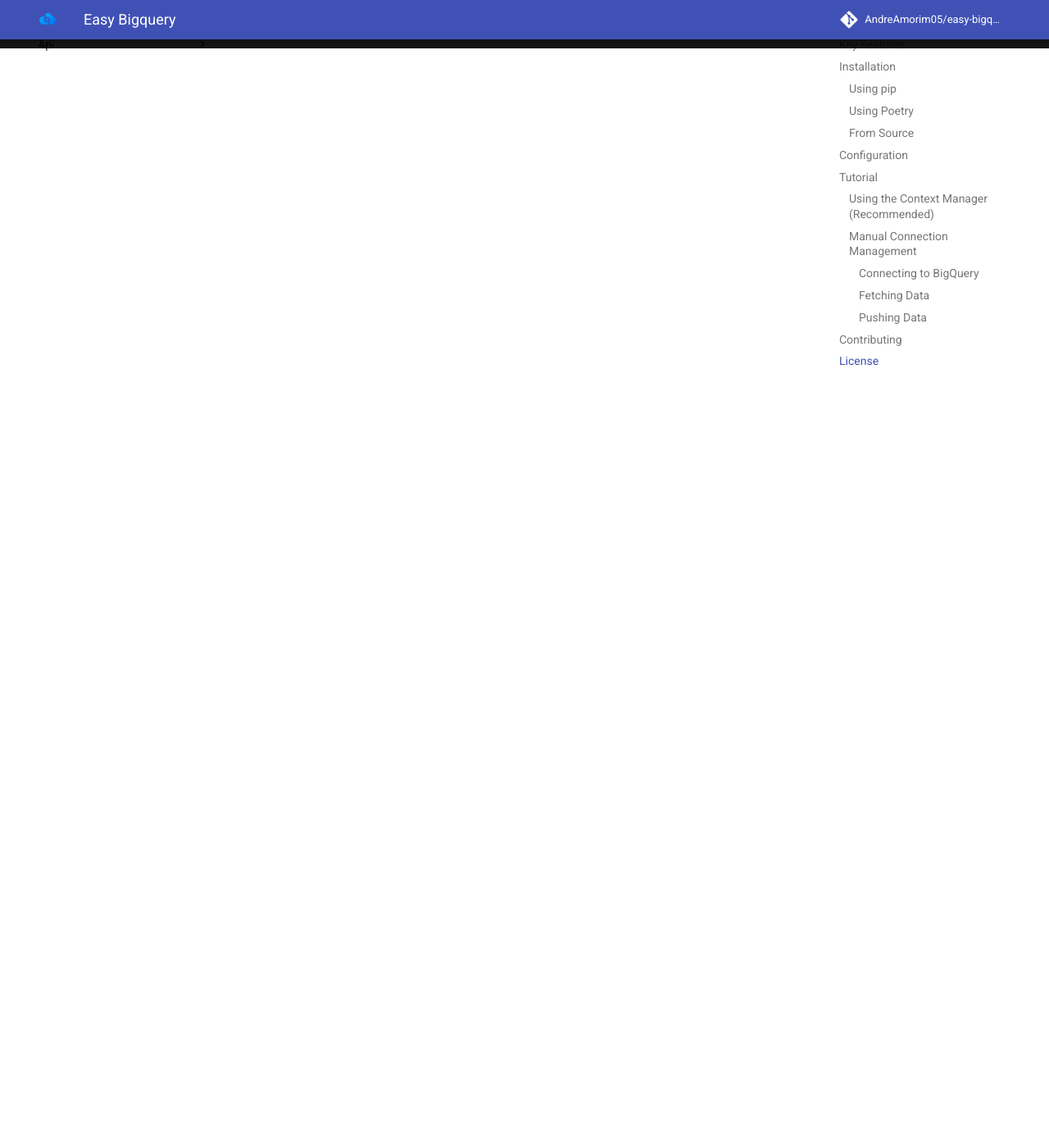
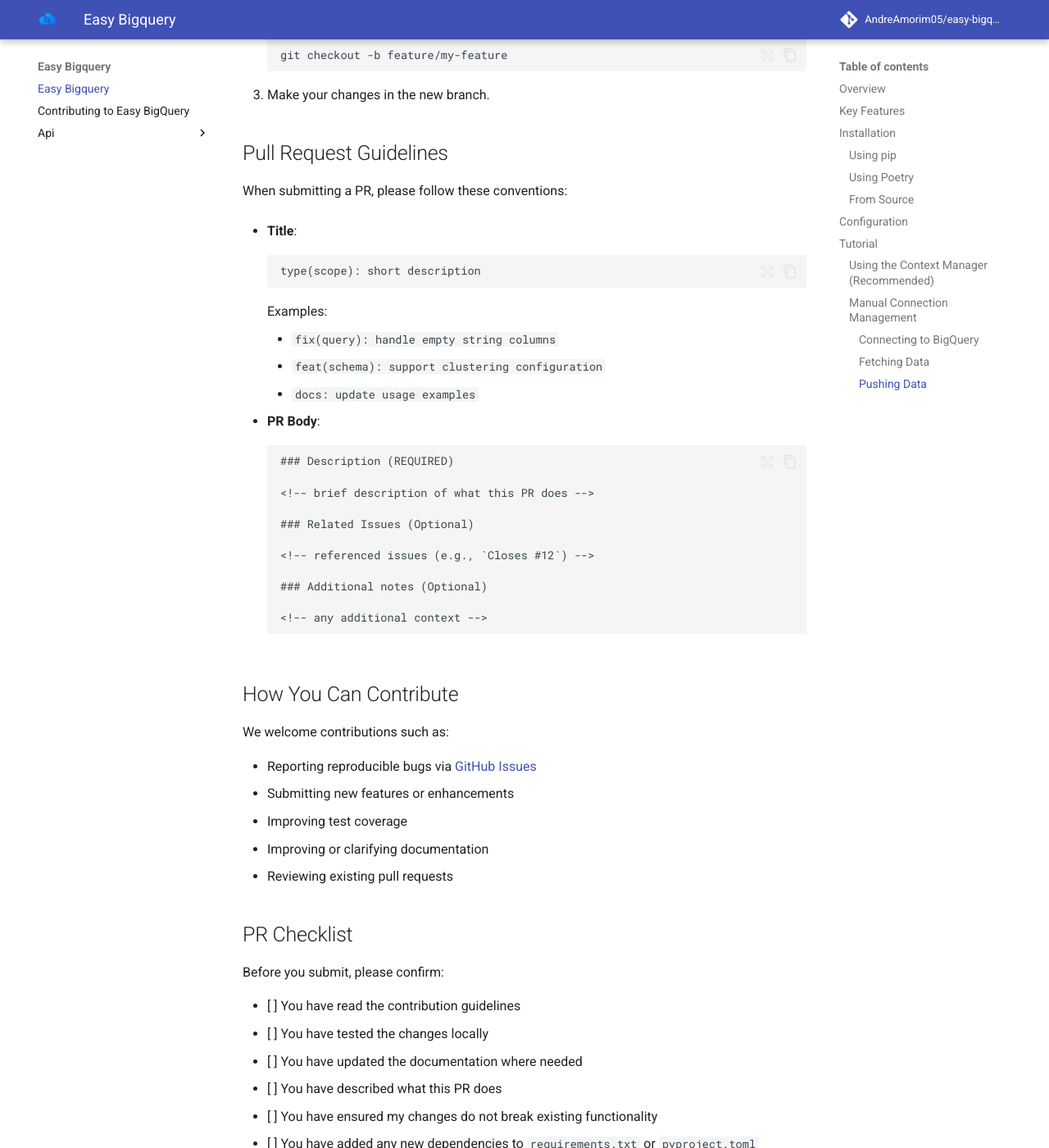
Before and after one commit to AndreAmorim05/easy-bigquery, an MkDocs documentation site: the page built from docs/index.md, in a window 1280 px wide and 1400 px high, scrolled down 4550 px. Shown: the whole window at 82% size. Built offline with MkDocs 1.6.1 and Material for MkDocs 9.7.7, drawn with Linux system fonts in a browser that asks for light colours; comment, search, counter and statistics services are not loaded; some of the changed text lies outside the part shown.

Commit message:
docs: Add contributing guide and pull request template
Description (REQUIRED)

This commit introduces a new contributing guide and a pull request template to help contributors understand how to contribute effectively to the project. The contributing guide provides detailed instructions on how to set up the development environment, coding standards, and the process for submitting contributions. The pull request template outlines the necessary information that should be included when submitting a pull request, ensuring consistency and clarity in contributions.

````diff
--- a/docs/index.md
+++ b/docs/index.md
@@ -171,9 +171,79 @@
     connector.close()
 ```
 
-## Contributing
+# Contributing to Easy BigQuery
 
-Contributions are welcome! Please open an issue or submit a pull request on our [GitHub repository](https://github.com/AndreAmorim05/easy-bigquery).
+Thank you for considering contributing! We welcome improvements, bug fixes, tests, and documentation. Please read below to understand how to get involved.
+
+
+
+## Getting Started
+
+1. **Fork** this repository and clone your fork locally.
+2. Create a new branch for your work:
+   ```bash
+   git checkout -b feature/my-feature
+   ```
+4. Make your changes in the new branch.
+
+## Pull Request Guidelines
+
+When submitting a PR, please follow these conventions:
+
+- **Title**:
+    ```
+    type(scope): short description
+    ```
+    Examples:
+    - `fix(query): handle empty string columns`
+    - `feat(schema): support clustering configuration`
+    - `docs: update usage examples`
+
+- **PR Body**:
+    ```
+    ### Description (REQUIRED)
+
+    <!-- brief description of what this PR does -->
+
+    ### Related Issues (Optional)
+
+    <!-- referenced issues (e.g., `Closes #12`) -->
+
+    ### Additional notes (Optional)
+
+    <!-- any additional context -->
+    ```
+
+## How You Can Contribute
+
+We welcome contributions such as:
+
+- Reporting reproducible bugs via [GitHub Issues](https://github.com/yourorg/easy-bigquery/issues)
+- Submitting new features or enhancements
+- Improving test coverage
+- Improving or clarifying documentation
+- Reviewing existing pull requests
+
+## PR Checklist
+
+Before you submit, please confirm:
+
+ - [ ] You have read the contribution guidelines
+ - [ ] You have tested the changes locally
+ - [ ] You have updated the documentation where needed
+ - [ ] You have described what this PR does
+ - [ ] You have ensured my changes do not break existing functionality
+ - [ ] You have added any new dependencies to `requirements.txt` or `pyproject.toml`
+ - [ ] You have checked for any merge conflicts
+ - [ ] You have ensured my code is compatible with Python 3.13+
+ - [ ] You have ensured my code is compatible with the latest version of BigQuery
+ - [ ] You have ensured my code is compatible with the latest version of Google Cloud SDK
+ - [ ] You have ensured my code is compatible with the latest version of Google Cloud Python libraries
+ - [ ] You have ensured my code is compatible with the latest version of Google Cloud BigQuery API
+
+## Questions?
+
+If you have questions or need guidance, please open an issue or discuss with us via GitHub. We are happy to help!
 
 ## License
 
````
Also changed, not shown: docs/Contributing.md (added, +73 -0 lines), .github/workflows/pull_request_template.md (added).
